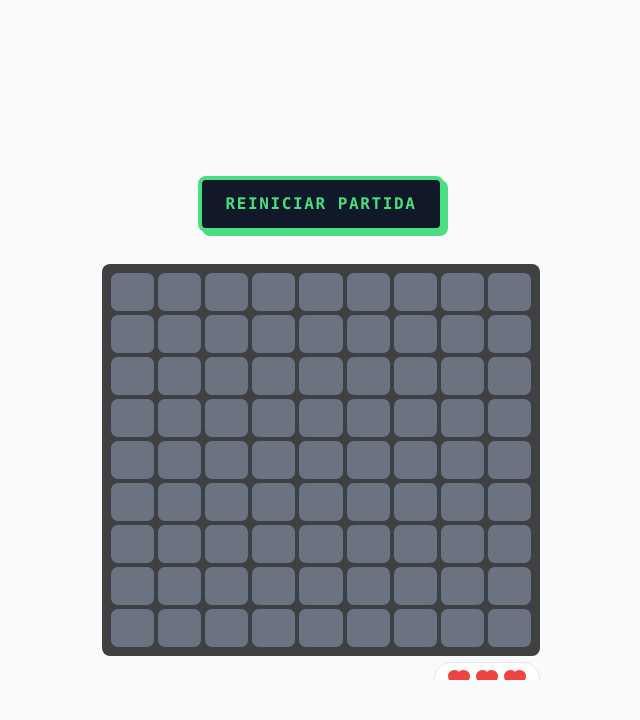
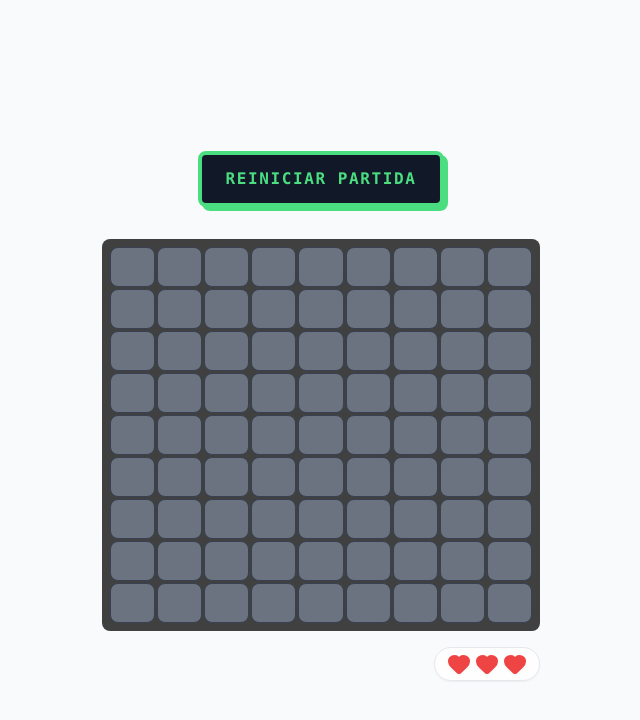
Before and after one commit to Federico-Benitez/buscaminas, a React (Vite) app: page / in a window 1280 px wide. Both pictures are taken after a click on the button "PRINCIPIANTE (9X9, 10 MINAS, 3 VIDAS)". Shown: the top 720 px of the page, without its empty margins (319-959 px from the left). Built offline with nearby package versions, Linux system fonts and the light colour scheme.

Commit message:
style: adjust LivesDisplay positioning and sizing

```diff
--- a/src/components/LivesDisplay.tsx
+++ b/src/components/LivesDisplay.tsx
@@ -7,7 +7,7 @@ type Props = {
 
 export function LivesDisplay({ lives, maxLives }: Props) {
     return (
-        <div className="absolute -bottom-10 right-0 font-bold text-lg flex gap-1 bg-white/80 dark:bg-black/50 px-3 py-1 rounded-full backdrop-blur-sm shadow-sm border border-gray-200 dark:border-gray-700 overflow-hidden">
+        <div className="mt-4 ml-auto w-fit font-bold text-lg flex gap-1 bg-white/80 dark:bg-black/50 px-3 py-1 rounded-full backdrop-blur-sm shadow-sm border border-gray-200 dark:border-gray-700 overflow-hidden">
             {Array.from({ length: maxLives }).map((_, i) => (
                 <div key={i} className="relative w-6 h-6">
                     {/* Empty Heart (Background) */}
```
